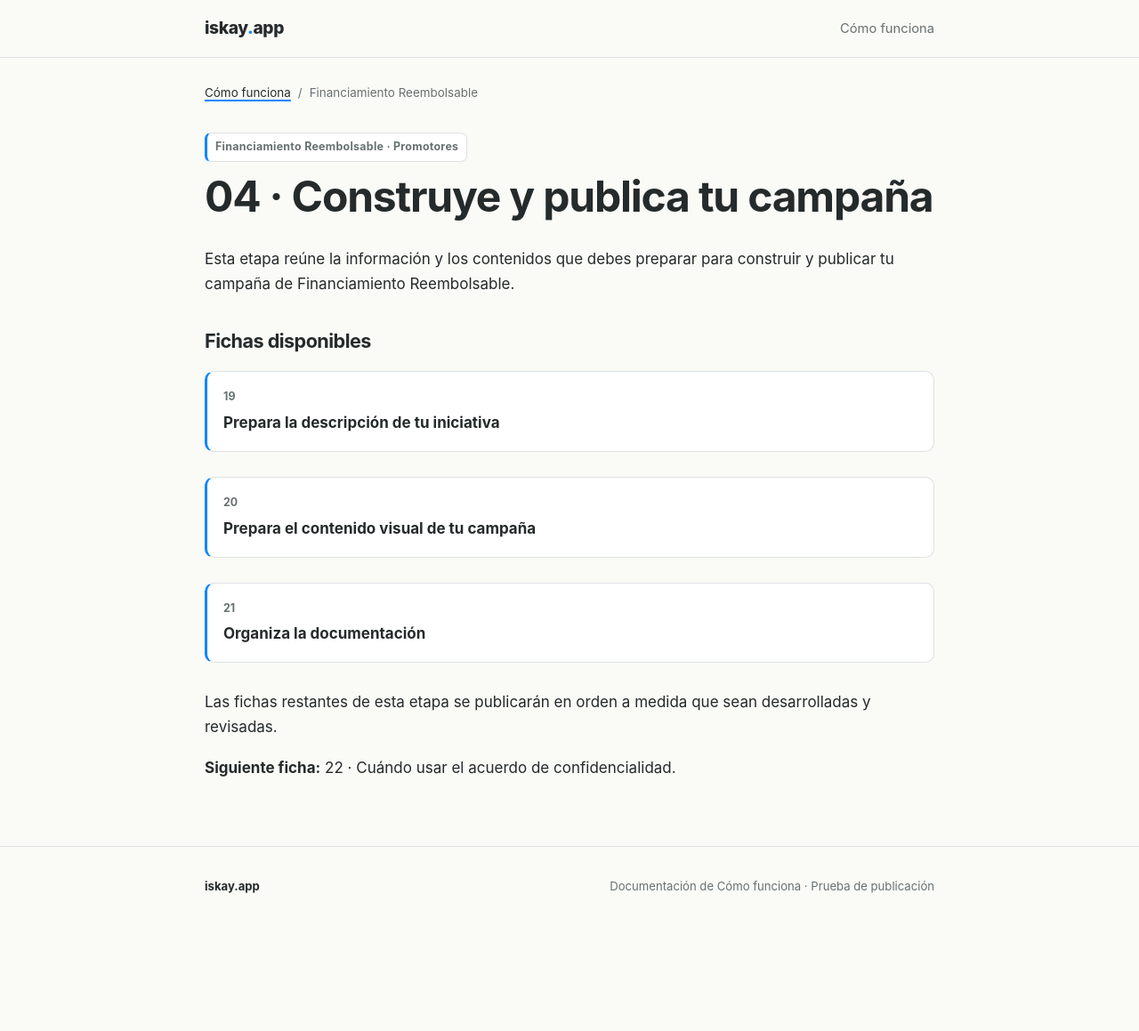
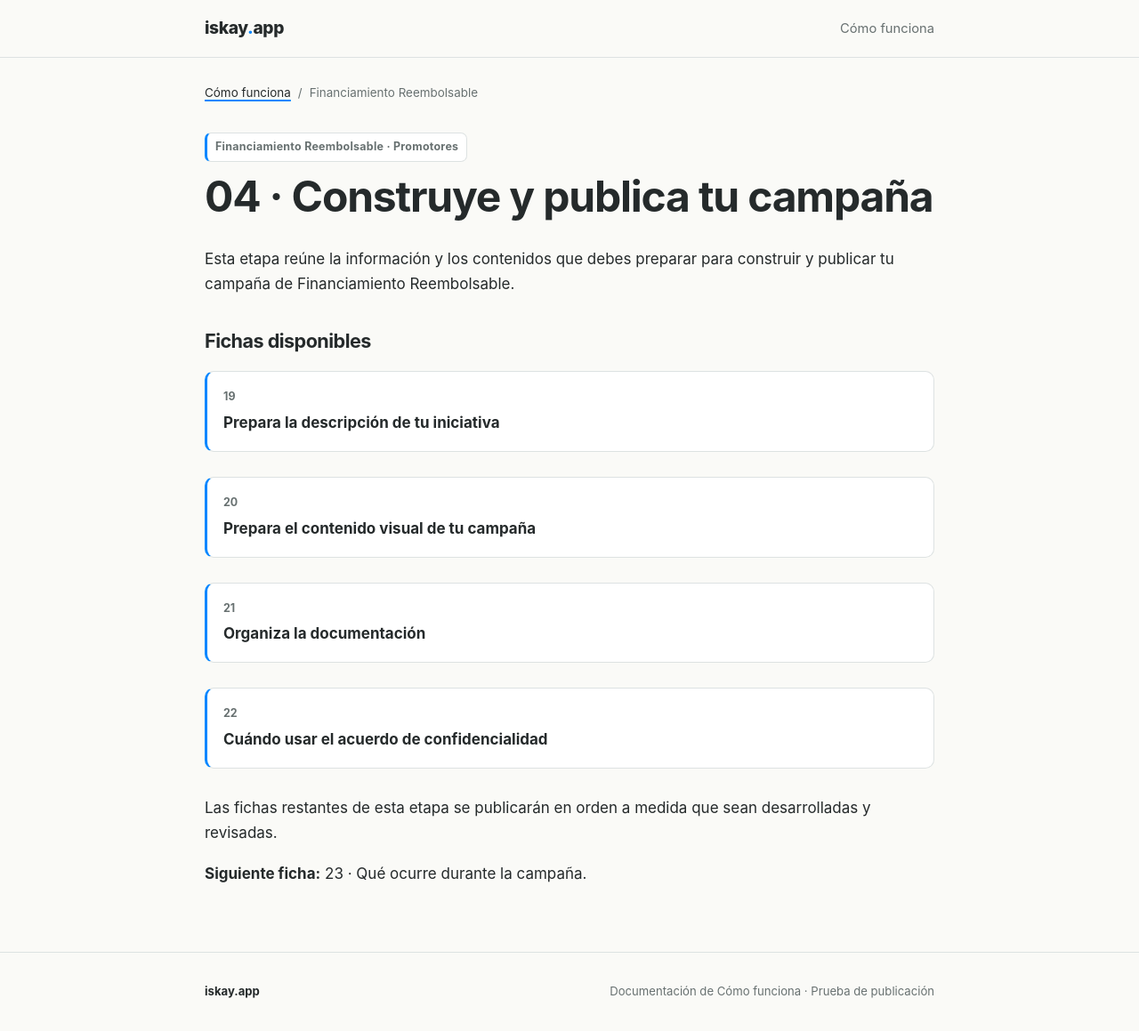
Before and after one commit to iskayApp/como-funciona, a Jekyll site: the page built from ideas/financiamiento-reembolsable/promotores/04-construye-y-publica-tu-campana/index.md, in a window 1280 px wide and 1159 px high. Shown: the whole window at 89% size. Built offline with Jekyll 4.4.1, drawn with Linux system fonts in a browser that asks for light colours.

Commit message:
docs: actualizar indice etapa 04 con ficha 22

```diff
--- a/ideas/financiamiento-reembolsable/promotores/04-construye-y-publica-tu-campana/index.md
+++ b/ideas/financiamiento-reembolsable/promotores/04-construye-y-publica-tu-campana/index.md
@@ -17,8 +17,9 @@ Esta etapa reúne la información y los contenidos que debes preparar para const
   <li><a href="{{ '/financiamiento-reembolsable/promotores/construye-y-publica-tu-campana/prepara-la-descripcion-de-tu-iniciativa/' | relative_url }}"><span class="topic-number">19</span><strong>Prepara la descripción de tu iniciativa</strong></a></li>
   <li><a href="{{ '/financiamiento-reembolsable/promotores/construye-y-publica-tu-campana/prepara-el-contenido-visual-de-tu-campana/' | relative_url }}"><span class="topic-number">20</span><strong>Prepara el contenido visual de tu campaña</strong></a></li>
   <li><a href="{{ '/financiamiento-reembolsable/promotores/construye-y-publica-tu-campana/organiza-la-documentacion/' | relative_url }}"><span class="topic-number">21</span><strong>Organiza la documentación</strong></a></li>
+  <li><a href="{{ '/financiamiento-reembolsable/promotores/construye-y-publica-tu-campana/cuando-usar-el-acuerdo-de-confidencialidad/' | relative_url }}"><span class="topic-number">22</span><strong>Cuándo usar el acuerdo de confidencialidad</strong></a></li>
 </ul>
 
 Las fichas restantes de esta etapa se publicarán en orden a medida que sean desarrolladas y revisadas.
 
-**Siguiente ficha:** 22 · Cuándo usar el acuerdo de confidencialidad.
+**Siguiente ficha:** 23 · Qué ocurre durante la campaña.
```
